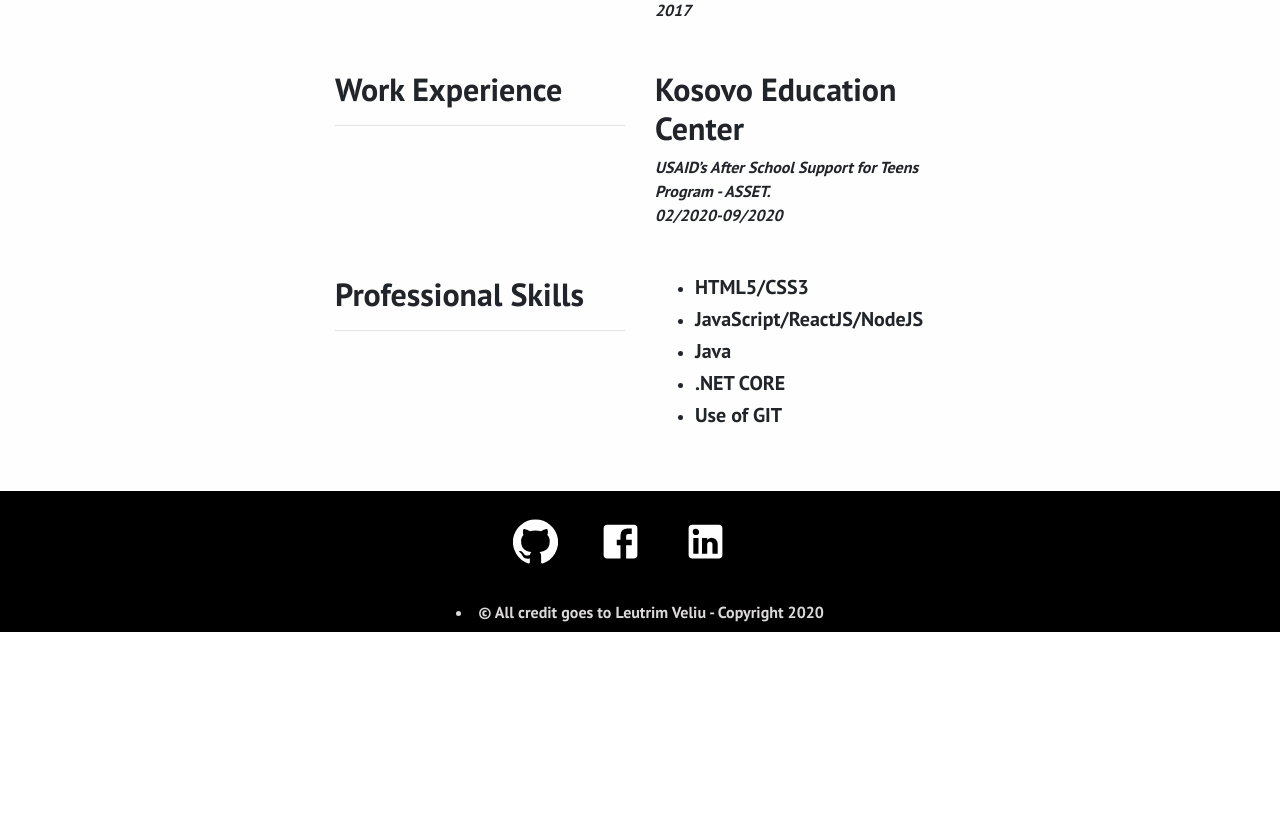
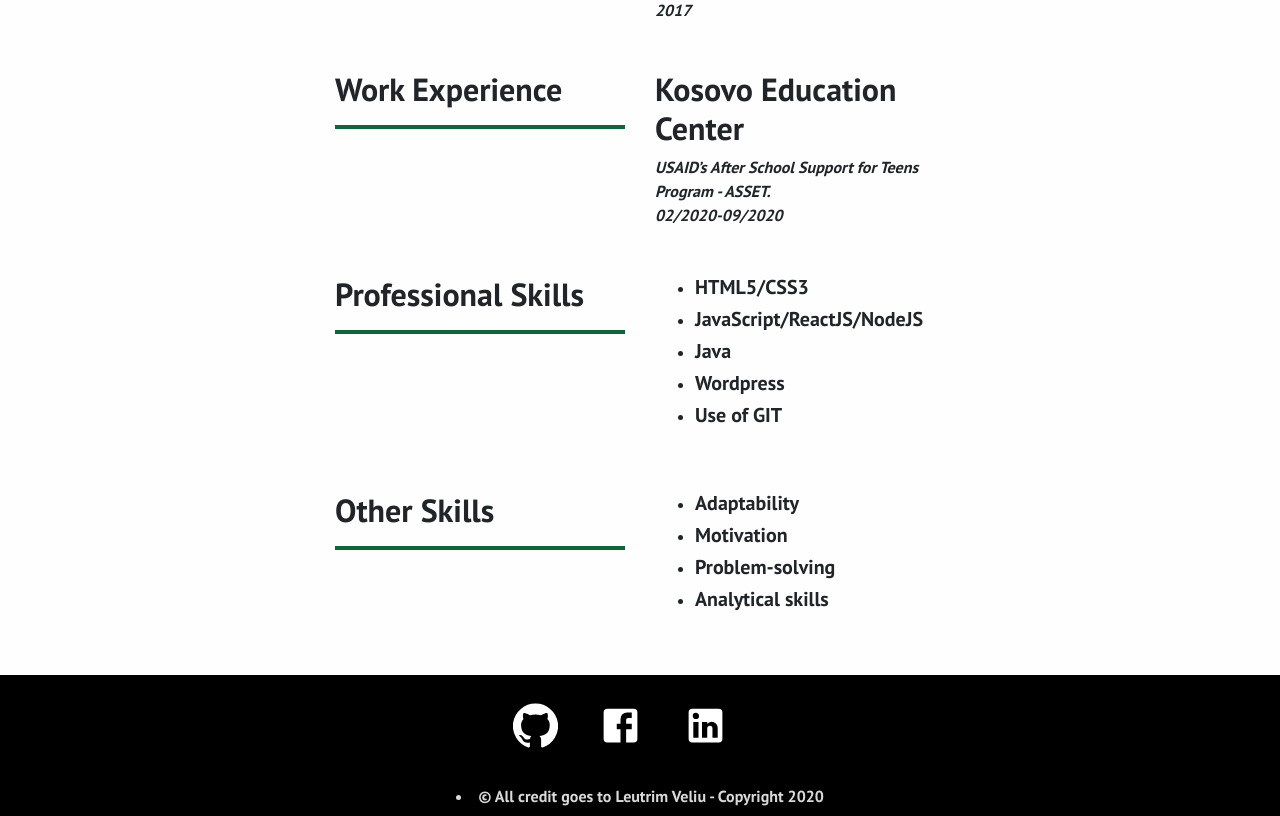
Before and after one commit to leutrimveliu/my-portfolio, a React (Create React App) app: page /resume in a window 1280 px wide. Shown: the part 600-1416 px from the top of the page. Before the commit the page ends 1232 px from the top, so only its background shows below. Built offline with nearby package versions, Linux system fonts and the light colour scheme; the HTML template or start-up script is replaced by a standard one.

Commit message:
last-changes

```diff
--- a/src/components/Resume/Resume.css
+++ b/src/components/Resume/Resume.css
@@ -6,3 +6,6 @@
 .edu {
   padding-left: 200 px;
 }
+.horizon {
+  border: 2px solid rgb(14, 102, 58);
+}
--- a/src/components/Resume/Resume.js
+++ b/src/components/Resume/Resume.js
@@ -1,3 +1,4 @@
+import { blue } from "@material-ui/core/colors";
 import React from "react";
 import "./Resume.css";
 
@@ -79,10 +80,34 @@ const Resume = () => {
               <h5>Java</h5>
             </li>
             <li>
-              <h5>.NET CORE</h5>
+              <h5>Wordpress</h5>
+            </li>
+
+            <li>
+              <h5>Use of GIT</h5>
+            </li>
+          </ul>
+        </div>
+      </div>
+      <div className="d-flex  justify-content-center mb-5">
+        <div className=" col-lg-3">
+          <h2>Other Skills</h2>
+          <hr className="horizon"></hr>
+        </div>
+        <div className="col-lg-3 ">
+          <ul>
+            <li>
+              <h5>Adaptability</h5>
             </li>
             <li>
-              <h5>Use of GIT</h5>
+              <h5>Motivation</h5>
+            </li>
+            <li>
+              <h5>Problem-solving</h5>
+            </li>
+
+            <li>
+              <h5>Analytical skills</h5>
             </li>
           </ul>
         </div>
```
